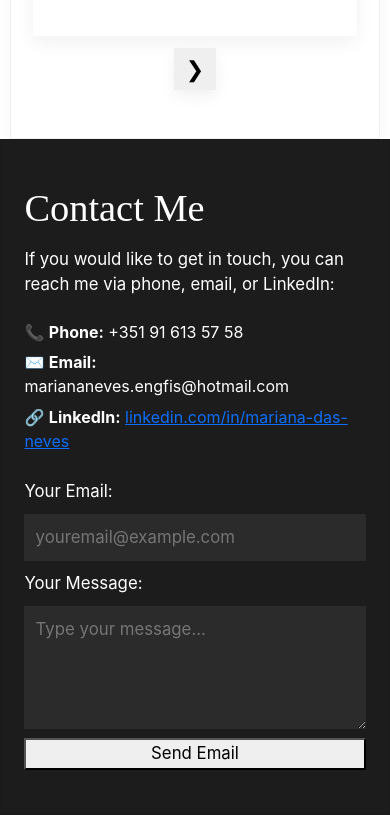
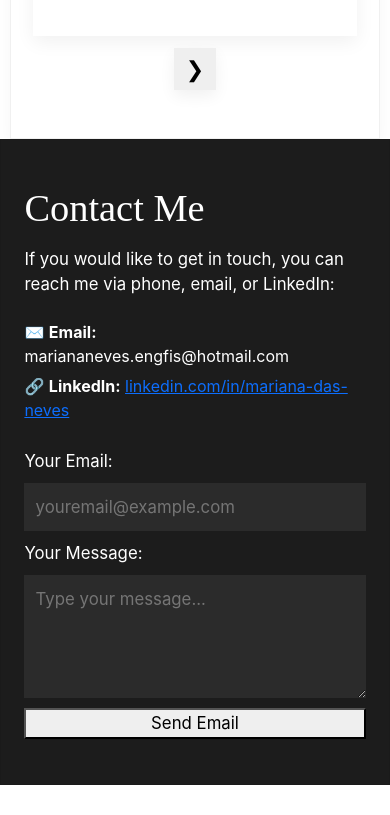
Before and after one commit to mariana-das-neves/online-portfolio, a plain HTML site: page index.html in a window 390 px wide. Shown: the part 7560-8375 px from the top of the page. After the commit the page ends 8345 px from the top, so only its background shows below. Drawn offline with nearby package versions, Linux system fonts and the light colour scheme.

Commit message:
remove-phone

```diff
--- a/index.html
+++ b/index.html
@@ -280,7 +280,6 @@
 
     <div class="contact-grid">
       <div class="contact-labels">
-        <p>📞 <strong>Phone:</strong> +351 91 613 57 58</p>
         <p>✉️ <strong>Email:</strong> mariananeves.engfis@hotmail.com</p>
         <p>🔗 <strong>LinkedIn:</strong>
           <a href="https://www.linkedin.com/in/mariana-das-neves" target="_blank" rel="noopener">linkedin.com/in/mariana-das-neves</a>
```
